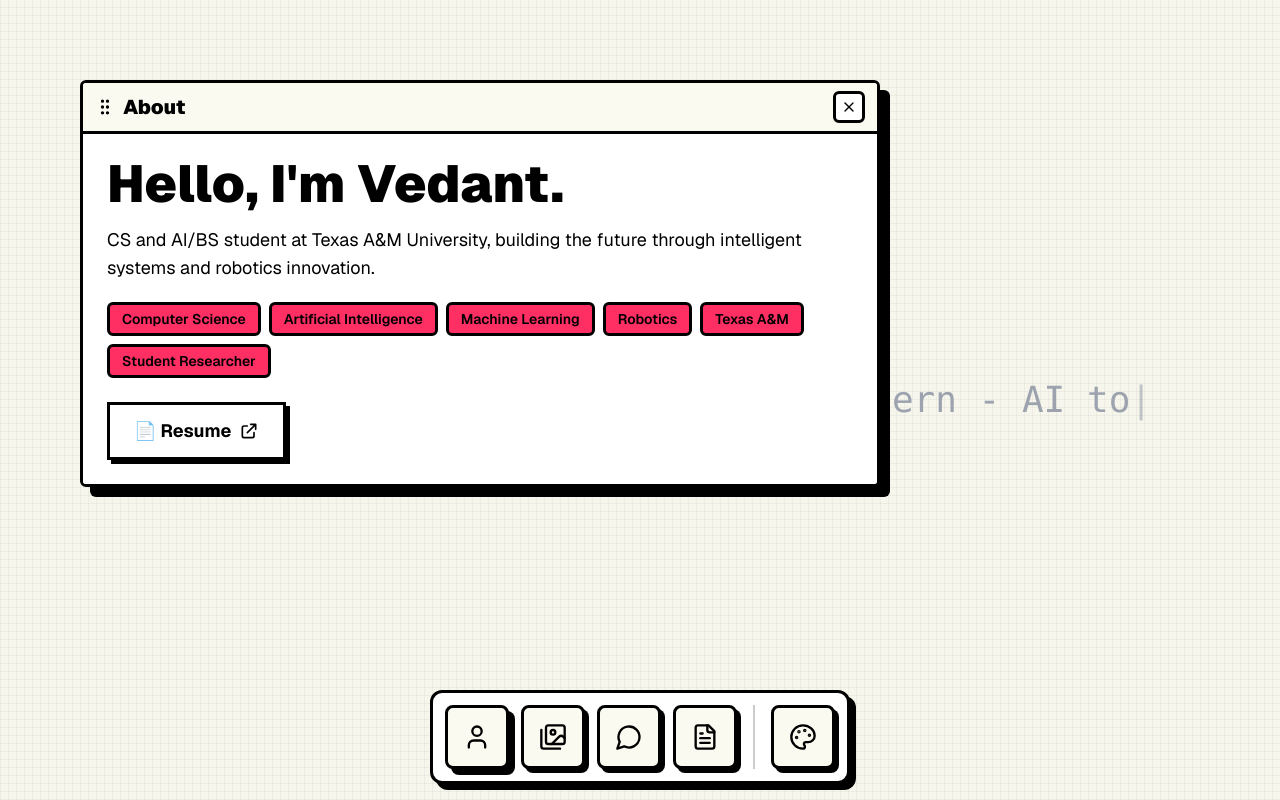
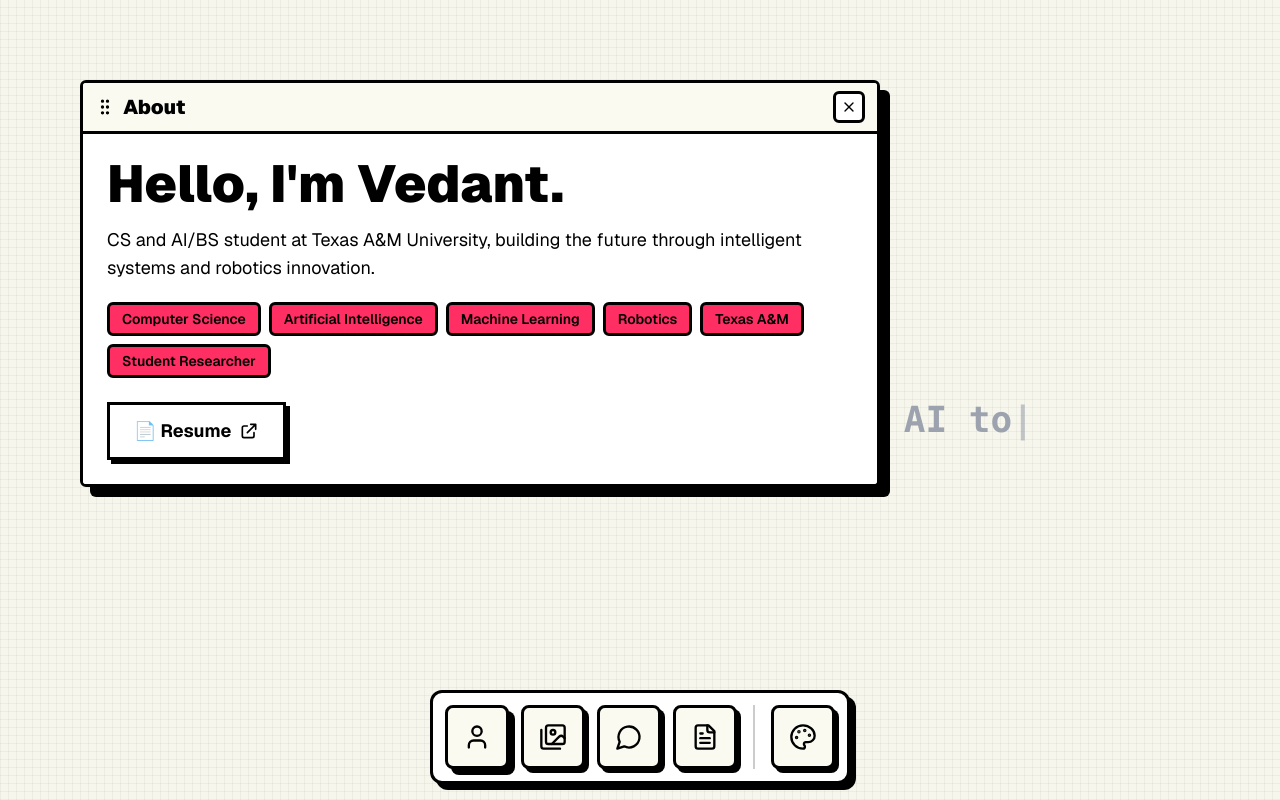
Before and after one commit to VedSoni-dev/os-website, a Next.js app: page / in a window 1280 px wide. Both pictures are taken after a click on the button "Login". Built offline with nearby package versions, Linux system fonts and the light colour scheme.

Commit message:
building text

```diff
--- a/app/components/BuildingStatus.tsx
+++ b/app/components/BuildingStatus.tsx
@@ -64,9 +64,12 @@ export default function BuildingStatus() {
   }, [])
 
   return (
-    <div
-      className={`fixed top-1/2 right-32 transform -translate-y-1/2 text-4xl text-gray-400 font-mono z-10 pointer-events-none select-none transition-all duration-150 ${
-        glitchActive ? 'text-red-500 filter contrast-150' : ''
+    <div className="fixed top-1/2 right-32 transform -translate-y-1/2 z-10 pointer-events-none select-none">
+      <div className="flex flex-col items-start gap-2">
+        <span className="text-gray-500 text-2xl">Building:</span>
+        <span
+          className={`min-w-[400px] font-bold text-4xl font-mono transition-all duration-150 ${
+            glitchActive ? 'text-red-500 filter contrast-150' : 'text-gray-400'
           }`}
           style={{
             textShadow: glitchActive
@@ -76,6 +79,8 @@ export default function BuildingStatus() {
         >
           {displayText}
           {isTyping && <span className="animate-pulse">|</span>}
+        </span>
+      </div>
     </div>
   )
 }
```
Lines whose indentation alone changed are shown as unchanged.
